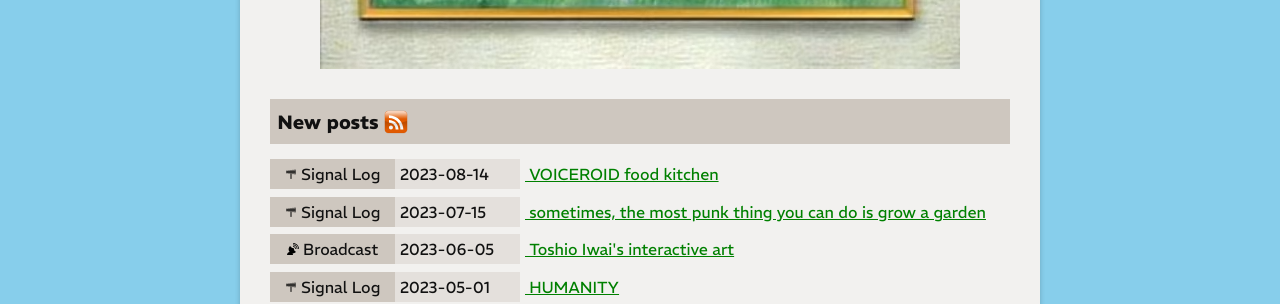
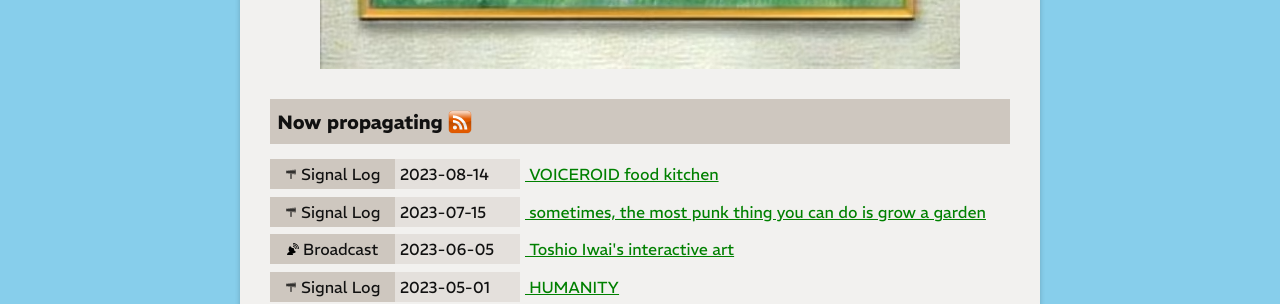
Before and after one commit to dendengarden/dendengarden.github.io, a Jekyll site: the page built from index.markdown, in a window 1280 px wide. Shown: the part 678-982 px from the top of the page. Built offline with Jekyll 4.4.1, drawn with Linux system fonts in a browser that asks for light colours.

Commit message:
Change home listing title

```diff
--- a/_layouts/home.html
+++ b/_layouts/home.html
@@ -9,7 +9,7 @@ layout: default
 
   {{ content }}
 
-  <div class="home-post-list-header"><div style="vertical-align: middle; display: inline-block">New posts</div> <a title="RSS" href="/feed.xml" class="category-rss"></a></div>
+  <div class="home-post-list-header"><div style="vertical-align: middle; display: inline-block">Now propagating</div> <a title="RSS" href="/feed.xml" class="category-rss"></a></div>
 
   <ul class="home-post-list">
   {% for post in site.posts %}
```
